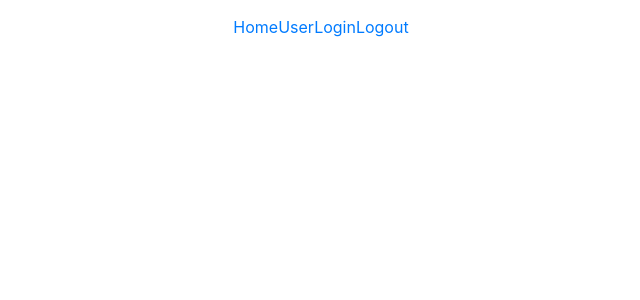
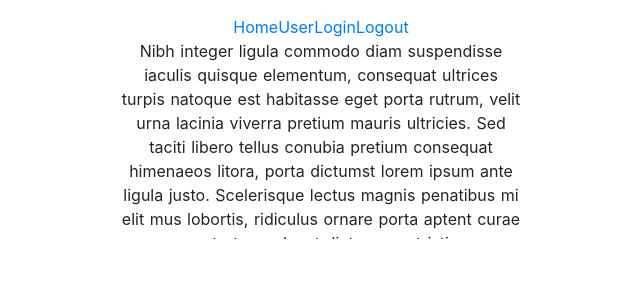
Before and after one commit to grafikri/NuxtHelloWorld, a Nuxt app: page /dummy in a window 1280 px wide. Before the commit this address had no page. Shown: the top 300 px of the page, without its empty margins (319-959 px from the left). Built offline with nearby package versions, Linux system fonts and the light colour scheme.

Commit message:
custom script added

```diff
--- a/nuxt.config.js
+++ b/nuxt.config.js
@@ -1,4 +1,4 @@
-require("dotenv").config();
+require("dotenv").config()
 
 export default {
   mode: "universal",
@@ -36,7 +36,7 @@ export default {
   /*
    ** Plugins to load before mounting the App
    */
-  plugins: [{ src: "~/plugins/state_listeners", mode: "client" }],
+  plugins: [{ src: "~/plugins/state_listeners", mode: "client" }, { src: "~/plugins/custom_listener", mode: "client" }],
   /*
    ** Nuxt.js dev-modules
    */
@@ -75,4 +75,4 @@ export default {
     },
     extractCSS: true
   }
-};
+}
--- /dev/null
+++ b/pages/dummy.vue
@@ -0,0 +1,43 @@
+<template>
+  <div>
+    <div v-my-scroll="handleMyScroll"
+         class="custom-area"
+         ref="custom">
+      Nibh integer ligula commodo diam suspendisse iaculis quisque elementum, consequat ultrices turpis natoque est habitasse eget porta rutrum, velit urna lacinia viverra pretium mauris ultricies. Sed taciti libero tellus conubia pretium consequat
+      himenaeos litora, porta dictumst lorem ipsum ante ligula justo. Scelerisque lectus magnis penatibus mi elit mus lobortis, ridiculus ornare porta aptent curae quam tortor sed, est dictum nec tristique pellentesque iaculis. Non mi tincidunt
+      iaculis risus porttitor platea vel, tempor hendrerit laoreet vehicula rhoncus elementum. Eleifend torquent proin risus ipsum sit pellentesque maecenas vulputate inceptos feugiat, convallis semper pharetra dis magna habitant aenean sagittis
+      massa eget, facilisis at interdum dictum adipiscing platea ullamcorper vel vehicula. Est montes vulputate dis dapibus nibh magna ut porttitor consequat, pharetra morbi ad suspendisse luctus consectetur facilisi. Rutrum ultricies amet consequat
+      phasellus aptent molestie penatibus aenean class nostra, ante suspendisse vitae at taciti massa accumsan adipiscing purus, mauris vestibulum libero sollicitudin maecenas sapien vivamus elementum proin.
+    </div>
+
+  </div>
+</template>
+
+<script>
+export default {
+  name: "Dummy",
+  mounted() {
+    // this.$refs.custom.onscroll = (event) => {
+    //   const { scrollTop } = event.target
+    //   console.log("event!: ", event.target)
+    // }
+  },
+  methods: {
+    // handleScroll({ target: { scrollTop, clientHeight, scrollHeight } }) {
+    //   console.log("event: ", scrollTop)
+    // }
+    handleMyScroll(payload) {
+      console.log("this is my internal method: ", payload)
+    }
+  }
+}
+</script>
+
+<style lang="scss" scoped>
+.custom-area {
+  margin: auto;
+  width: 400px;
+  height: 200px;
+  overflow: auto;
+}
+</style>
--- /dev/null
+++ b/plugins/custom_listener.js
@@ -0,0 +1,39 @@
+import Vue from 'vue'
+
+let arrStatus = []
+
+let getStatusChangesOfScroll = function (el) {
+
+  const { scrollTop, clientHeight, scrollHeight } = el
+  let { distance } = el
+  if (!distance) distance = 100
+
+  let newVal
+  let oldVal
+
+  const result = scrollTop + clientHeight > scrollHeight - distance
+
+  arrStatus.unshift(result)
+  newVal = arrStatus[0]
+
+  if (arrStatus.length === 2) {
+    oldVal = arrStatus.pop()
+  }
+
+  // Preventing first out event
+  if (oldVal === undefined) oldVal = false
+
+  return oldVal === newVal ? "stable" : newVal ? "enter" : "out"
+
+}
+
+Vue.directive("my-scroll", {
+  inserted(el, binding) {
+    el.onscroll = (event) => {
+      const status = getStatusChangesOfScroll(event.target)
+      if (status !== "stable") {
+        binding.value(status)
+      }
+    }
+  }
+})
```
